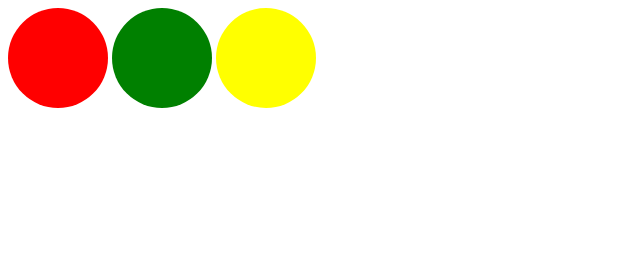
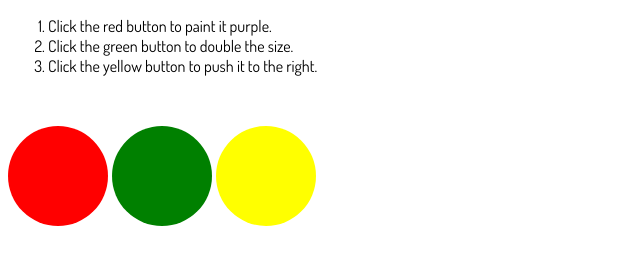
Before and after one commit to ireneo-funes/javascript-study, a plain HTML site: page 01-addEventListener/index.html in a window 1280 px wide. Shown: the whole page, without its empty margins (0-640 px from the left). Drawn offline with Linux system fonts and the light colour scheme.

Commit message:
Add explanation to HTML + Contents in main doc

```diff
--- a/01-addEventListener/index.html
+++ b/01-addEventListener/index.html
@@ -1,7 +1,15 @@
-<html>
+<!DOCTYPE html>
+<html lang="en">
 <head>
+  <meta charset="UTF-8">
   <title>JavaScript Study</title>
-  <style type="text/css">
+  <link href="https://fonts.googleapis.com/css?family=Dosis" rel="stylesheet">
+  <style>
+    .explanation {
+      width: 100%;
+      margin-bottom: 50px;
+      font-family: 'Dosis', sans-serif;
+    }
     .test button {
       display: inline-block;
       width: 100px;
@@ -23,6 +31,13 @@
   </style>
 </head>
 <body>
+  <div class="explanation">
+    <ol>
+      <li>Click the red button to paint it purple.</li>
+      <li>Click the green button to double the size.</li>
+      <li>Click the yellow button to push it to the right.</li>
+    </ol>
+  </div>
   <div class="test">
     <button class='red'></button>
     <button class='green'></button>
@@ -53,10 +68,10 @@
       var target = document.querySelector('.yellow');
       var player = target.animate([
         {transform: 'translate(0px, 0px)'},
-        {transform: 'translate(100px, 0px)'}
+        {transform: 'translate(200px, 0px)'}
       ], 500);
       player.addEventListener('finish', function() {
-        target.style.transform = 'translate(100px, 0px)';
+        target.style.transform = 'translate(200px, 0px)';
       });
     }
 
```
Also changed, not shown: 1 other file.
